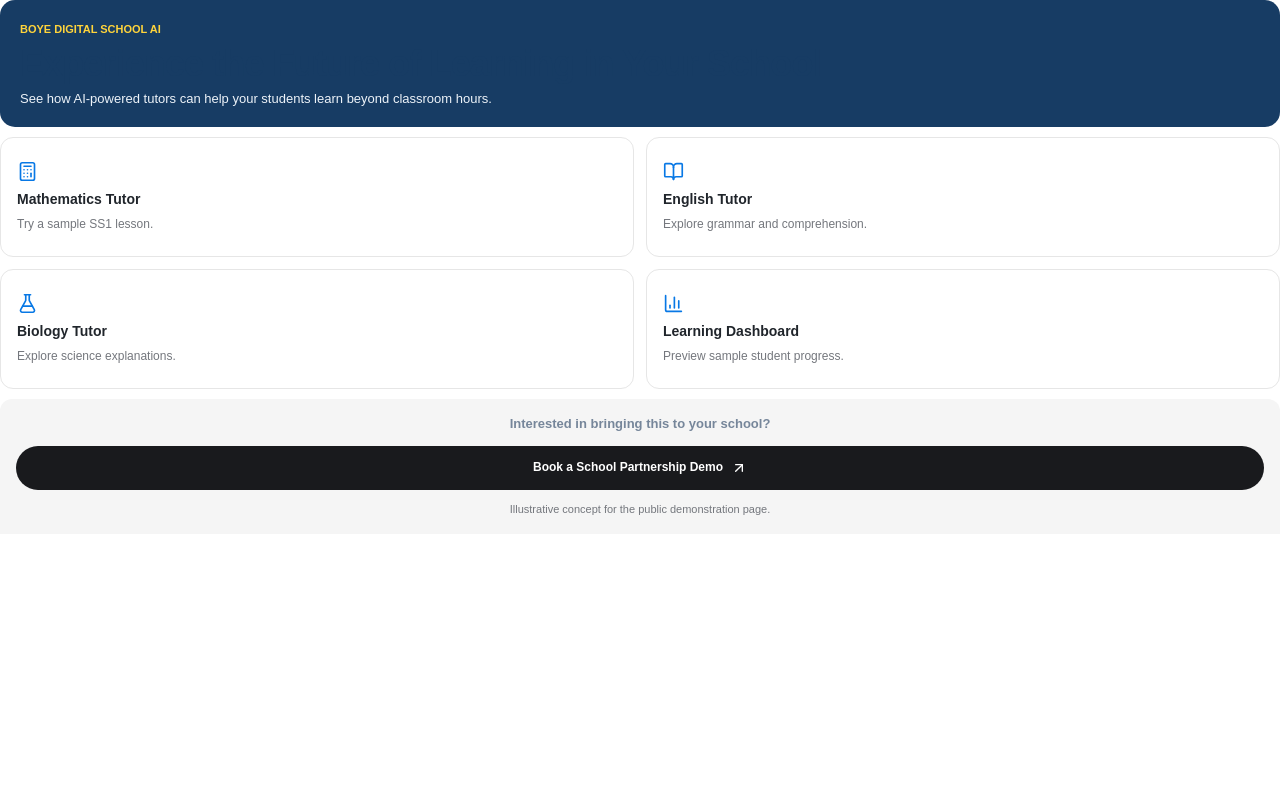
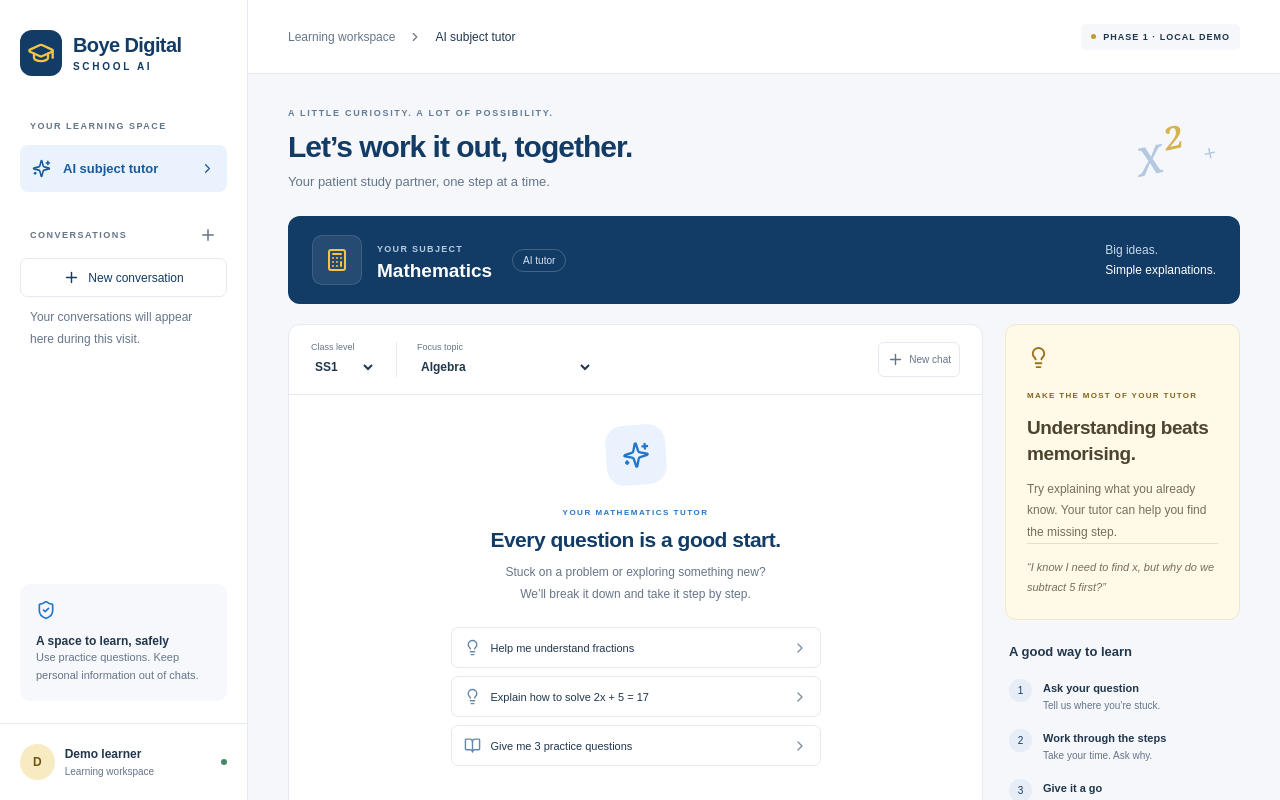
Before and after one commit to majesticmusa/Boye, a Next.js app in the folder boye-digital-school/: page / in a window 1280 px wide. Shown: the top 800 px of the page. Built offline with nearby package versions, Linux system fonts and the light colour scheme.

Commit message:
Keep Netlify school demo separate from Vercel learning app

```diff
--- a/boye-digital-school/src/app/page.tsx
+++ b/boye-digital-school/src/app/page.tsx
@@ -1,5 +1,12 @@
 import DemoPage from './demo/page';
+import TutorWorkspace from '@/components/tutor-workspace';
 
 export default function Home() {
-  return <DemoPage />;
+  // Netlify serves the public school demonstration landing page.
+  // Vercel keeps the original AI learning workspace.
+  if (process.env.NETLIFY === 'true') {
+    return <DemoPage />;
+  }
+
+  return <TutorWorkspace hosted={Boolean(process.env.VERCEL)} />;
 }
```
